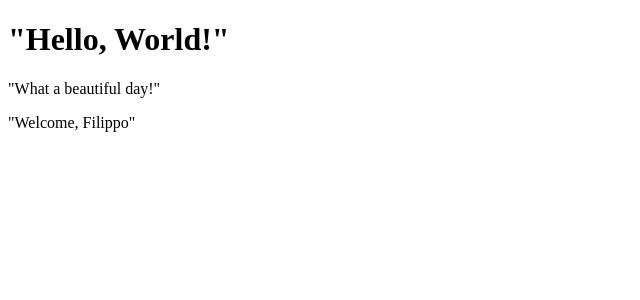
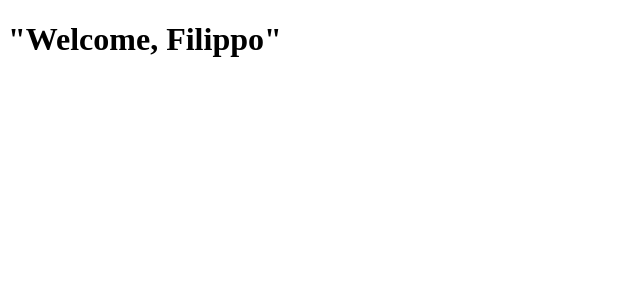
Before and after one commit to hershellayton95/esercizi-react, a React (Create React App) app: page / in a window 1280 px wide. Shown: the top 300 px of the page, without its empty margins (0-640 px from the left). Built offline with nearby package versions, Linux system fonts and the light colour scheme.

Commit message:
create function component 01

```diff
--- a/src/App.js
+++ b/src/App.js
@@ -1,5 +1,4 @@
 import React from "react";
-import { Hello } from "./Hello";
 import { Welcome } from "./Welcome";
 
 export class App extends React.Component {
@@ -7,7 +6,6 @@ export class App extends React.Component {
 
         return (
             <div>
-                <Hello />
                 <Welcome name="Filippo" />
             </div>
         )
--- a/src/Hello.js
+++ /dev/null
@@ -1,13 +0,0 @@
-import React from "react";
-import { Message } from "./Message";
-export class Hello extends React.Component {
-
-    render() {
-        return (
-            <div>
-                <h1>"Hello, World!"</h1>
-                <Message />
-            </div>
-        )
-    }
-}
--- a/src/Message.js
+++ /dev/null
@@ -1,8 +0,0 @@
-import React from "react";
-
-export class Message extends React.Component {
-
-    render() {
-        return <p>"What a beautiful day!"</p>
-    }
-}
--- a/src/Welcome.js
+++ b/src/Welcome.js
@@ -1,8 +1,3 @@
-import React from "react";
-
-export class Welcome extends React.Component {
-
-    render() {
-        return <p>"Welcome, {this.props.name}"</p>
-    }
+export function Welcome({name}) {
+    return <h1>"Welcome, {name}"</h1>
 }
```
Also changed, not shown: Function Components - 01.txt (added), React esercizio 15.txt (deleted).
